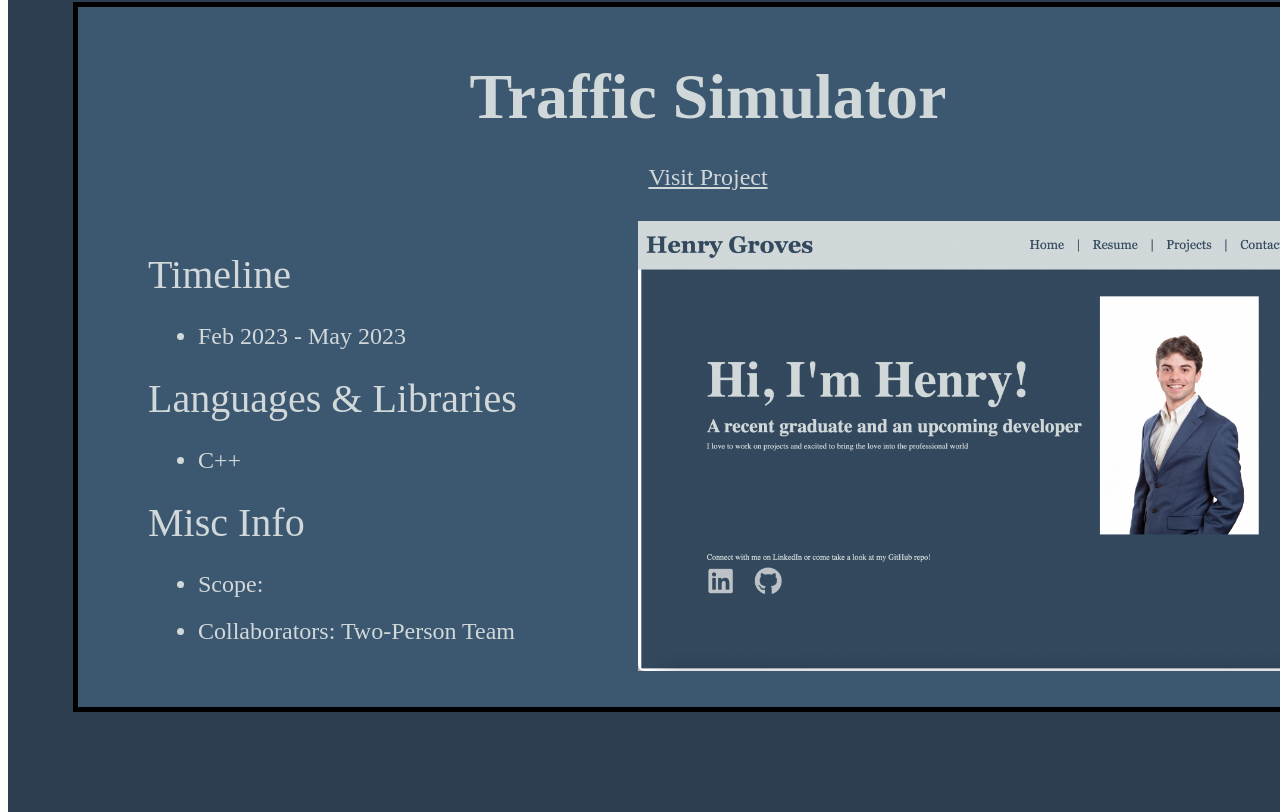
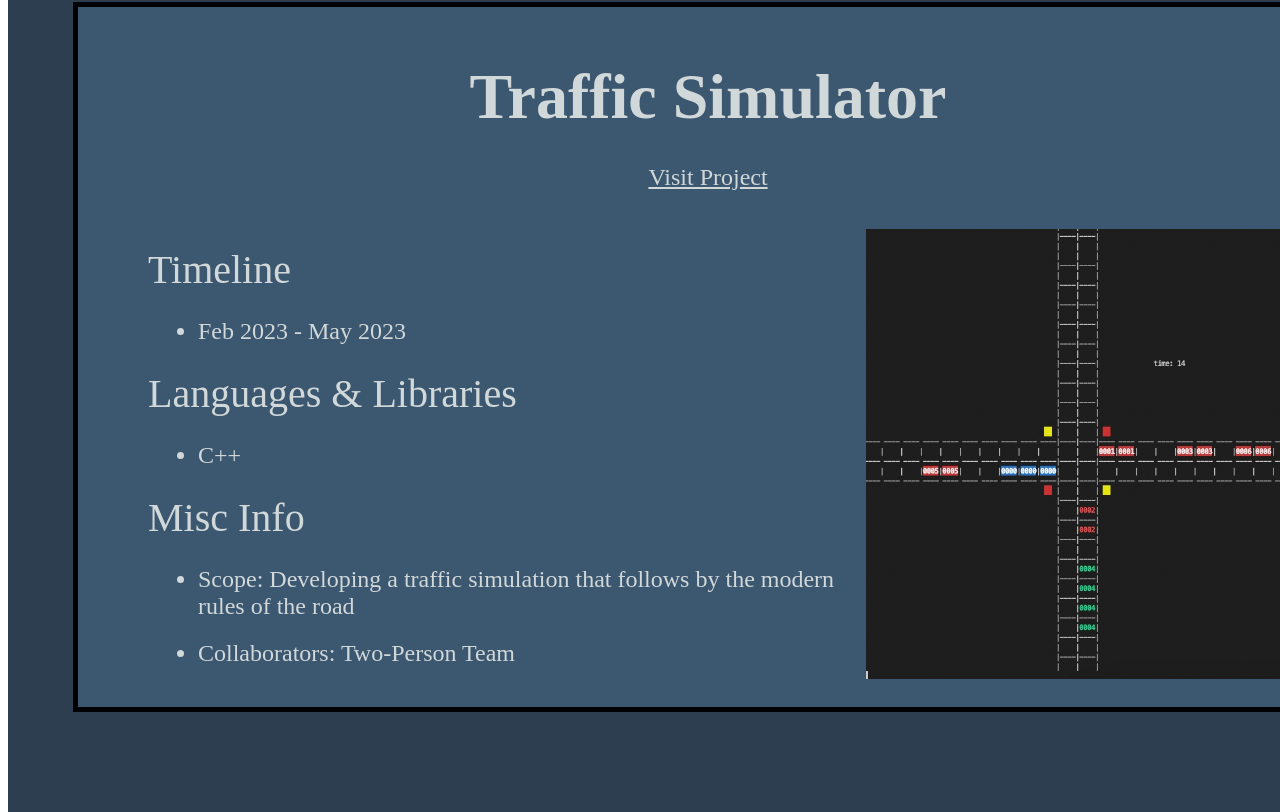
Before and after one commit to hgroves22/portfolioWebsite, a React (Vite) app: page /projects in a window 1280 px wide. Shown: the part 2981-3793 px from the top of the page. Built offline with nearby package versions, Linux system fonts and the light colour scheme.

Commit message:
Final first draft of portfolio page

```diff
--- a/src/App.jsx
+++ b/src/App.jsx
@@ -5,6 +5,7 @@ import Header from './components/Header.jsx'
 import Hero from './components/Hero.jsx'
 import Resume from './ResumePage.jsx'
 import Projects from './ProjectsPage.jsx'
+import Contact from './ContactPage.jsx'
 
 function App() {
   const [count, setCount] = useState(0)
@@ -19,6 +20,7 @@ function App() {
           <Route path="/home" element={<Hero />} />
           <Route path="/resume" element={<Resume />} />
           <Route path="/projects" element={<Projects />} />
+          <Route path="/contact" element={<Contact />} />
         </Routes>
       </div>
     </Router>
--- /dev/null
+++ b/src/ContactPage.jsx
@@ -0,0 +1,25 @@
+import React from 'react';
+import './components/ProjectsPage.css';
+import projectList from './components/projectList';
+import bookImage from './assets/book.jpg'
+function Contact() {
+
+  return (
+    <div>
+      <br></br>
+      <br></br>
+      <br></br>
+      <br></br>
+      <br></br>
+      <br></br>
+      <br></br>
+      <p>test</p>
+      <div>
+        <button onClick={() => setShowPopup(false)} className="popup-close">&times;</button>
+        <h1>hihihi</h1>
+      </div>
+    </div>
+  );
+}
+
+export default Contact;
--- a/src/components/Header.jsx
+++ b/src/components/Header.jsx
@@ -15,7 +15,7 @@ function Header() {
           <li>|</li>
           <li><Link to="/projects">Projects</Link></li>
           <li>|</li>
-          <li><a href="">Contact</a></li>
+          <li><Link to="/contact">Contact</Link></li>
         </ul>
       </nav>
       <hr />
--- a/src/components/projectList.jsx
+++ b/src/components/projectList.jsx
@@ -23,7 +23,7 @@ const projectList = [
     collab: "Four-Person Team",
     image: "src/assets/AgileCLI.jpg",
     side: "left",
-    summary: "A fully functional management system written in C++ that enables users to send custom-designed robots to clean simulated rooms through a Command Line Interface (CLI). Throughout this four-month project, my team applied the Scrum framework to practice effective Agile development. This project was developed by me and three classmates in the fall of 2023 as part of our Software Engineering elective and we used  GitHub to collaborate with student developers and resolve 90+ distinct issues.",
+    summary: "A fully functional management system written in C++ that enables users to send custom-designed robots to clean simulated rooms through a Command Line Interface (CLI). Throughout this four-month project, my team applied the Scrum framework to practice effective Agile development. This backend focused project was developed by me and three classmates in the fall of 2023 as part of our Software Engineering elective and we used  GitHub to collaborate with student developers and resolve 90+ distinct issues.",
   },
   {
     id: id++,
@@ -43,11 +43,11 @@ const projectList = [
     link: "https://github.com/hgroves22/trafficSimulator",
     timeline: "Feb 2023 - May 2023",
     langLib: "C++",
-    scope: "",
+    scope: "Developing a traffic simulation that follows by the modern rules of the road",
     collab: "Two-Person Team",
-    image: "src/assets/websiteProject.jpg",
+    image: "src/assets/TrafficSim.jpg",
     side: "left",
-    summary: "This is summary",
+    summary: "I recongize as my first big project that I have developed as a coder. With a given animator, we were assigned to develop the backend of the code which was able to read a test file, given in a specific format, ",
   }
 ]
 
```
Also changed, not shown: src/assets/TrafficSim.jpg (added).
